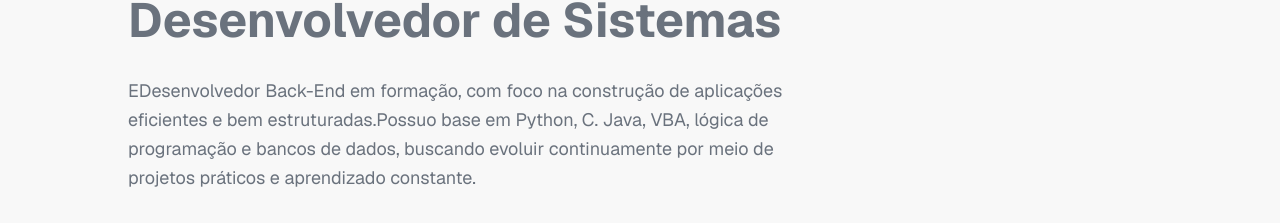
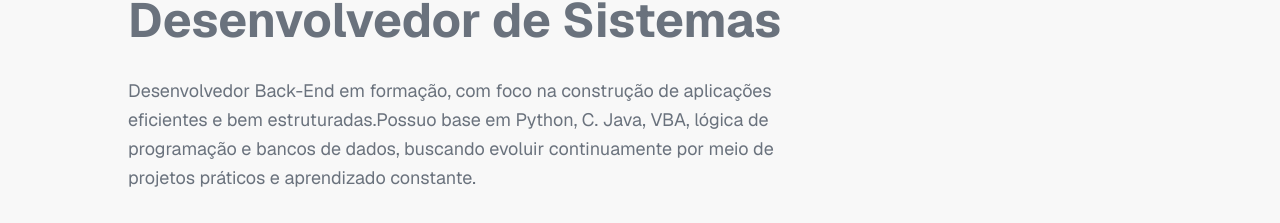
Before and after one commit to Kaio-dev2/Portif-lio, a Next.js app: page / in a window 1280 px wide. Shown: the part 336-559 px from the top of the page. Built offline with nearby package versions, Linux system fonts and the light colour scheme.

Commit message:
mudança de letra

```diff
--- a/components/hero.tsx
+++ b/components/hero.tsx
@@ -22,7 +22,7 @@ export function Hero() {
           </h2>
 
           <p className="text-lg text-muted-foreground max-w-2xl leading-relaxed text-pretty">
-            EDesenvolvedor Back-End em formação, com foco na construção de aplicações eficientes e bem estruturadas.Possuo base em Python, C. Java, VBA, lógica de programação e bancos de dados, buscando evoluir continuamente por meio de projetos práticos e aprendizado constante.
+            Desenvolvedor Back-End em formação, com foco na construção de aplicações eficientes e bem estruturadas.Possuo base em Python, C. Java, VBA, lógica de programação e bancos de dados, buscando evoluir continuamente por meio de projetos práticos e aprendizado constante.
           </p>
 
           <div className="flex flex-wrap gap-4">
```
